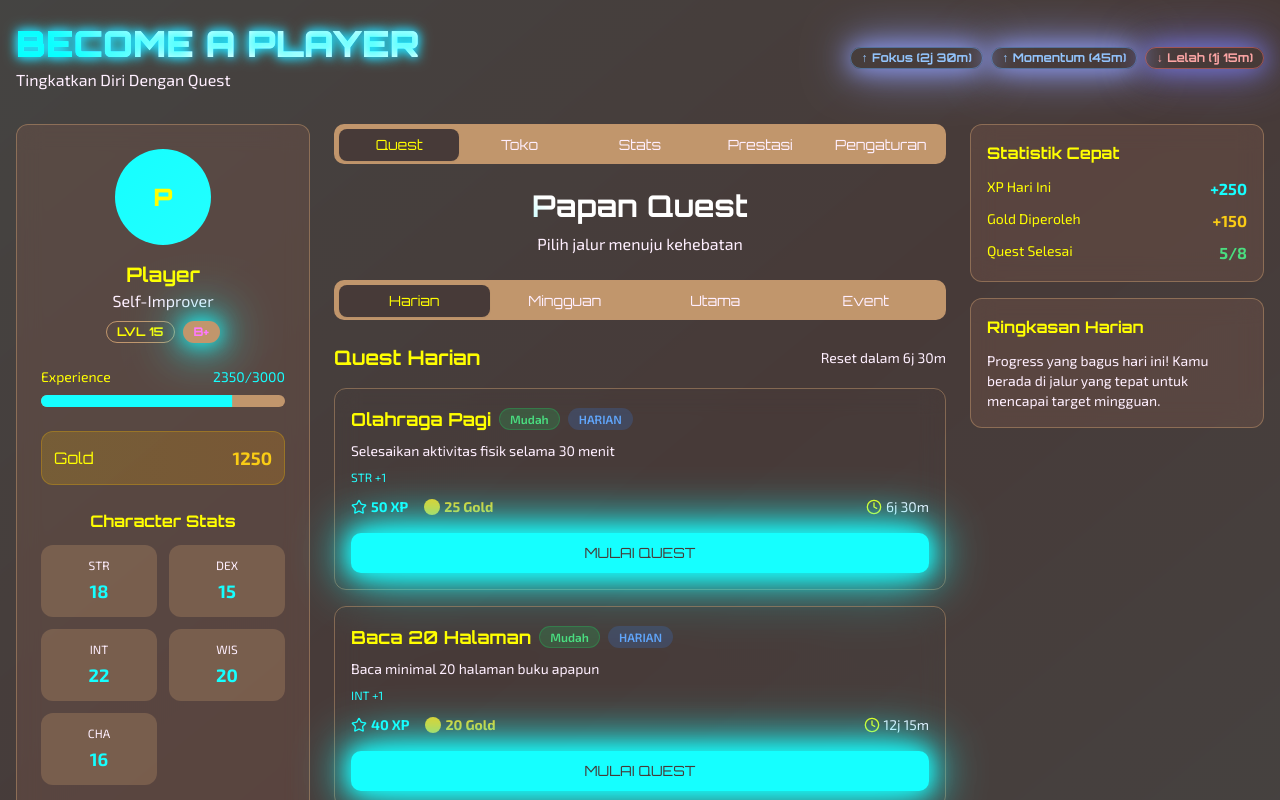
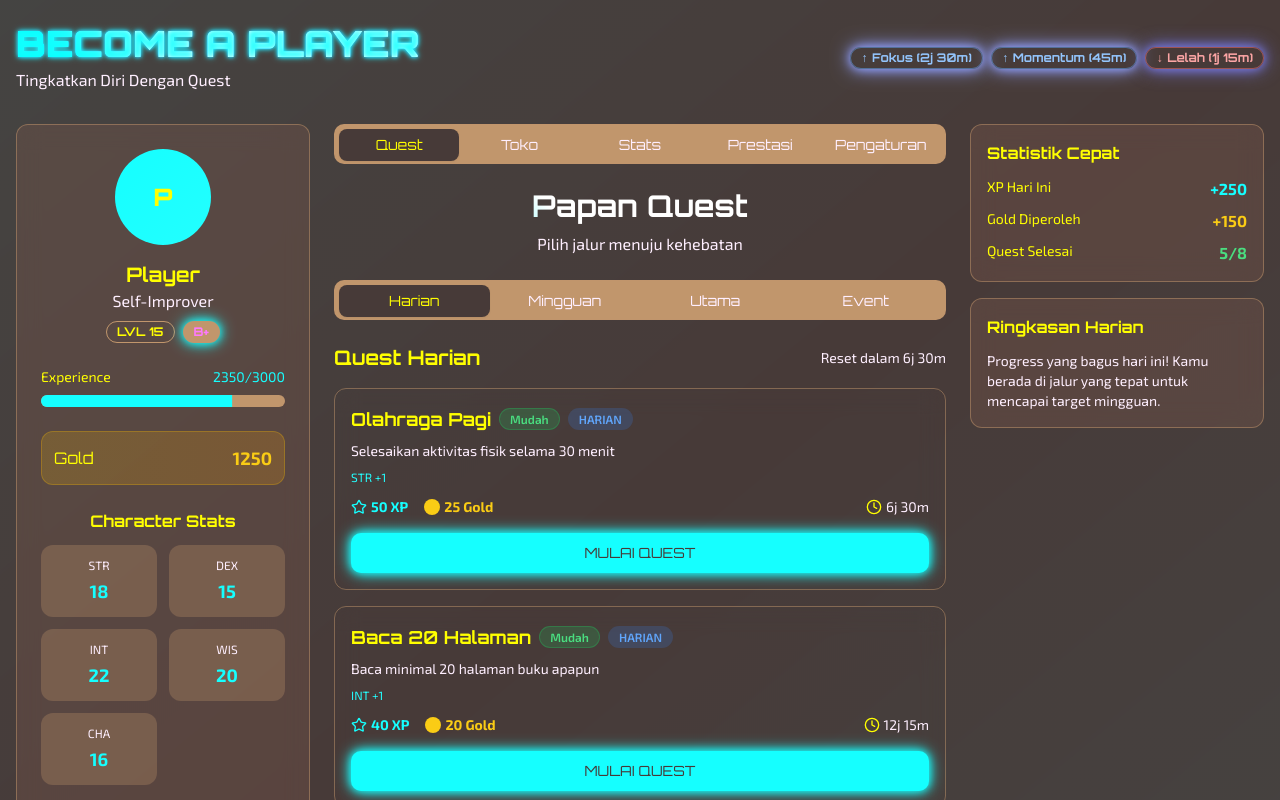
Before and after one commit to speedcahya989/Become-a-player, a React (Vite) app: page / in a window 1280 px wide. Shown: the top 800 px of the page. Built offline with nearby package versions, Linux system fonts and the light colour scheme.

Commit message:
Reduce glow effects
Adjusted the intensity of glow effects in the UI to be less prominent.

```diff
--- a/src/index.css
+++ b/src/index.css
@@ -70,16 +70,16 @@
   }
 
   .neon-glow {
-    box-shadow: 0 0 20px hsl(var(--neon-blue)), 0 0 40px hsl(var(--neon-blue)), 0 0 60px hsl(var(--neon-blue));
+    box-shadow: 0 0 8px hsl(var(--neon-blue)), 0 0 16px hsl(var(--neon-blue));
   }
 
   .buff-glow {
-    box-shadow: 0 0 15px hsl(var(--buff-glow)), 0 0 30px hsl(var(--buff-glow));
+    box-shadow: 0 0 6px hsl(var(--buff-glow)), 0 0 12px hsl(var(--buff-glow));
     animation: pulse-buff 2s ease-in-out infinite alternate;
   }
 
   .debuff-glow {
-    box-shadow: 0 0 15px hsl(var(--debuff-glow)), 0 0 30px hsl(var(--debuff-glow));
+    box-shadow: 0 0 6px hsl(var(--debuff-glow)), 0 0 12px hsl(var(--debuff-glow));
     animation: pulse-debuff 2s ease-in-out infinite alternate;
   }
 
@@ -108,13 +108,13 @@
 
 @layer utilities {
   @keyframes pulse-buff {
-    0% { box-shadow: 0 0 15px hsl(var(--buff-glow)), 0 0 30px hsl(var(--buff-glow)); }
-    100% { box-shadow: 0 0 25px hsl(var(--buff-glow)), 0 0 50px hsl(var(--buff-glow)); }
+    0% { box-shadow: 0 0 6px hsl(var(--buff-glow)), 0 0 12px hsl(var(--buff-glow)); }
+    100% { box-shadow: 0 0 10px hsl(var(--buff-glow)), 0 0 20px hsl(var(--buff-glow)); }
   }
 
   @keyframes pulse-debuff {
-    0% { box-shadow: 0 0 15px hsl(var(--debuff-glow)), 0 0 30px hsl(var(--debuff-glow)); }
-    100% { box-shadow: 0 0 25px hsl(var(--debuff-glow)), 0 0 50px hsl(var(--debuff-glow)); }
+    0% { box-shadow: 0 0 6px hsl(var(--debuff-glow)), 0 0 12px hsl(var(--debuff-glow)); }
+    100% { box-shadow: 0 0 10px hsl(var(--debuff-glow)), 0 0 20px hsl(var(--debuff-glow)); }
   }
 
   @keyframes float {
@@ -123,8 +123,8 @@
   }
 
   @keyframes glow {
-    0%, 100% { text-shadow: 0 0 10px hsl(var(--neon-blue)); }
-    50% { text-shadow: 0 0 20px hsl(var(--neon-blue)), 0 0 30px hsl(var(--neon-cyan)); }
+    0%, 100% { text-shadow: 0 0 5px hsl(var(--neon-blue)); }
+    50% { text-shadow: 0 0 8px hsl(var(--neon-blue)), 0 0 12px hsl(var(--neon-cyan)); }
   }
 
   .animate-float {
```
